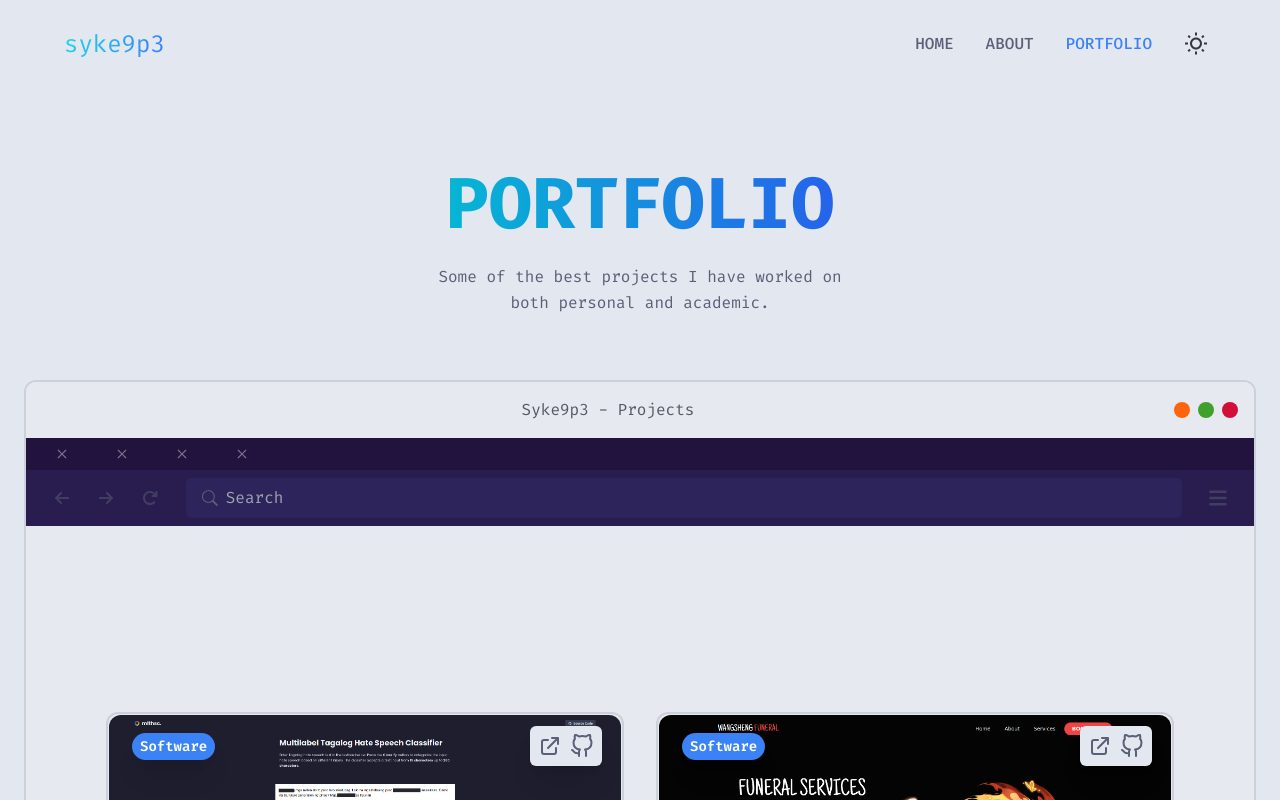
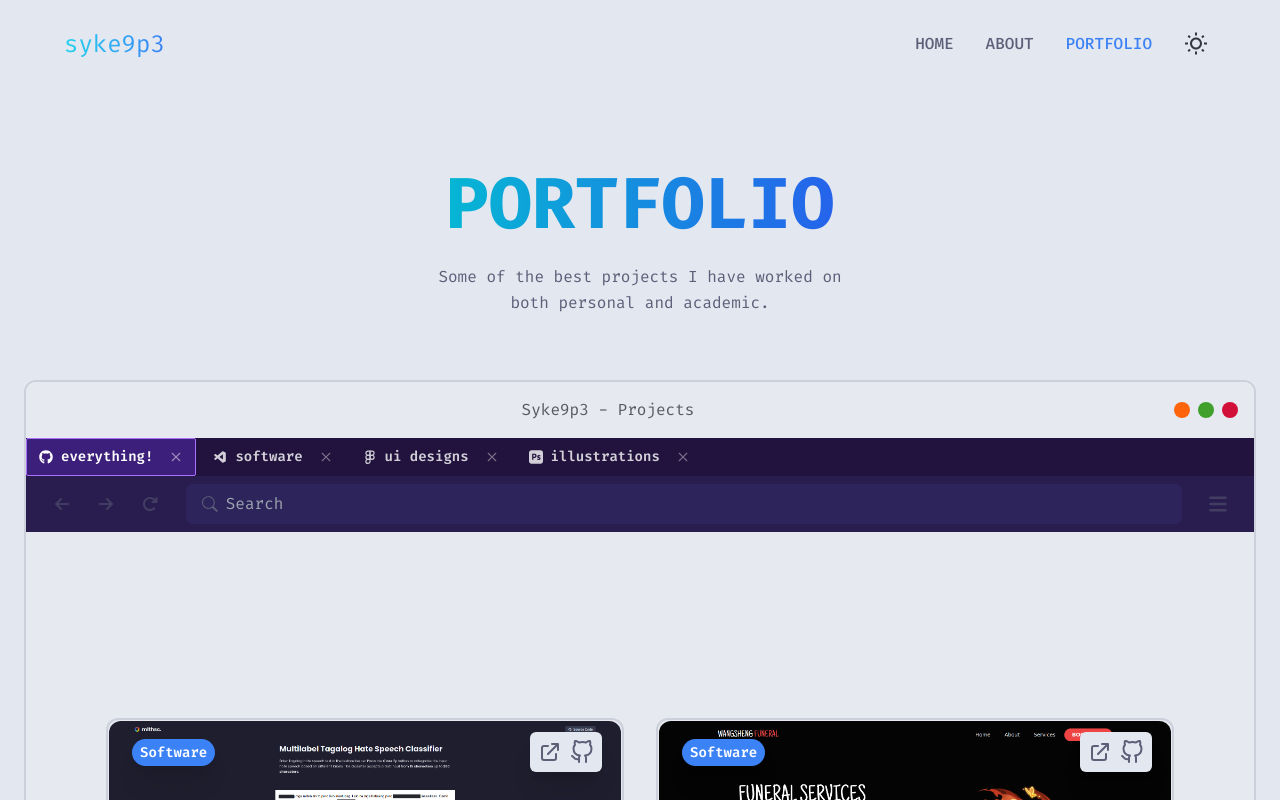
Before and after one commit to syke9p3/syke-portfolio-v2, a React (Vite) app: page /portfolio in a window 1280 px wide. Shown: the top 800 px of the page. Built offline with nearby package versions, Linux system fonts and the light colour scheme; the HTML template or start-up script is replaced by a standard one.

Commit message:
remove outline

```diff
--- a/src/pages/Portfolio.tsx
+++ b/src/pages/Portfolio.tsx
@@ -68,6 +68,8 @@ const filterData = (projects: IProject[], searchTerm: string, category: ProjectC
       return s.toLowerCase();
     });
 
+    console.log({category})
+
     // stack is an array with lowercased words inside
     // for each string in stack, check if the string contains the key search term
     const stackHasSearchTerm = stack.some((s) => s.includes(search))
@@ -109,10 +111,10 @@ const Browser = () => {
       <Terminal header="Syke9p3 - Projects">
         {/* Filter */}
         <div className="grid sm:grid-cols-2 md:flex bg-[#21133d] gap-1 ">
-          {categories && Object.keys(categories).map((item, i) => (
+          {categories && categories.map((item, i) => (
             <button
-              onClick={() => { handleChangeCategory(item as CategoryType) }}
-              className={`px-3 py-2 border duration-75 ease-out leading-tight rounded-sm  hover:bg-[#3f2b66] ${item == category
+              onClick={() => { handleChangeCategory(item.link as CategoryType) }}
+              className={`px-3 py-2 border duration-75 ease-out leading-tight rounded-sm  hover:bg-[#3f2b66] ${item.link == category
                 ? `x-text-catppuccinMantle text-white bg-[#3c1f7b] hover:bg-[#3c1f7b]  border-[#ac70ff] `
                 : `border-transparent text-white opacity-80`
                 } `}
@@ -120,8 +122,8 @@ const Browser = () => {
             >
               <div className="flex gap-4 justify-between items-center text-sm font-semibold transition-all">
                 <div className="flex gap-2 justify-between items-center">
-                  <i className="">{categories.find((c) => c.link === item)?.icon}</i>
-                  {categories.find((c) => c.link === item)?.displayName}
+                  <i className="">{item.icon}</i>
+                  {item.displayName}
                 </div>
                 <i className="opacity-50">
                   <CgClose />
@@ -149,7 +151,7 @@ const Browser = () => {
             <BsSearch size={16} />
             <input
               type="text"
-              className="p-2 w-full outline-none bg-[#2d245b]"
+              className="p-2 w-full outline-none bg-[#2d245b] ring-0 focus:ring-0 focus:outline-none"
               placeholder="Search"
               value={searchTerm}
               onChange={handleSearchChange}
```
